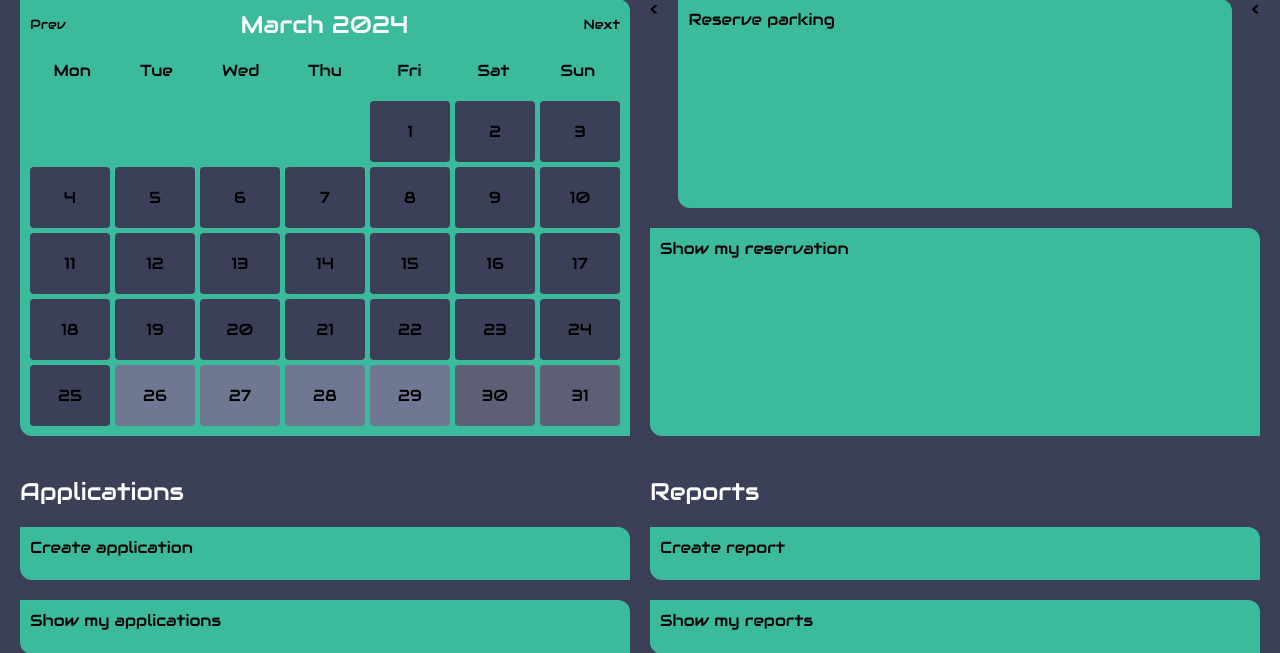
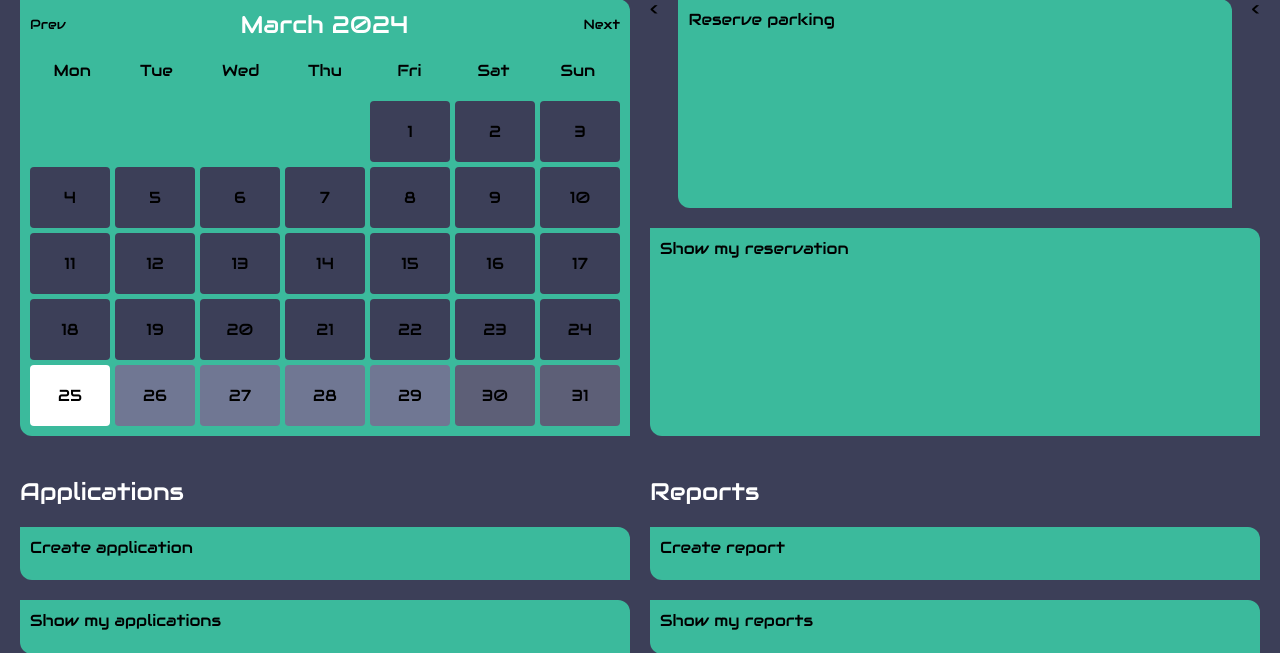
Before and after one commit to SzymonPiatek/Intranet, a Django app: page / in a window 1280 px wide. Shown: the part 152-805 px from the top of the page. Run offline with Django 5.2, Linux system fonts and the light colour scheme; the visitor is signed in with stand-in values (Sample User, id 1); data that the repository does not hold is empty; some libraries are stand-ins or nearby versions.

Commit message:
Fix calendar js

```diff
--- a/website/static/css/styles.css
+++ b/website/static/css/styles.css
@@ -184,6 +184,9 @@ footer .container .content .block .item .text {
 .calendar .days .day.past {
   background: #3C3F58;
 }
+.calendar .days .day.today {
+  background: #FFF;
+}
 
 * {
   box-sizing: border-box;
--- a/website/static/js/elements/calendar.js
+++ b/website/static/js/elements/calendar.js
@@ -31,7 +31,7 @@ document.addEventListener('DOMContentLoaded', function() {
             if ([6, 0].includes(new Date(year, month, i).getDay())) {
                 day.classList.add('weekend');
             }
-            if (new Date(year, month, i) < new Date()) {
+            if (new Date(year, month, i+1) < new Date()) {
                 day.classList.add('past');
             }
             daysContainer.appendChild(day);
--- a/website/static/scss/calendar.scss
+++ b/website/static/scss/calendar.scss
@@ -38,6 +38,9 @@
       &.past {
         background: $calendar-past-background;
       }
+      &.today {
+        background: $calendar-today-background;
+      }
     }
   }
 }
--- a/website/static/scss/colors.scss
+++ b/website/static/scss/colors.scss
@@ -20,6 +20,7 @@ $text-color-2: $color-7;
 $calendar-day-background: $color-3;
 $calendar-weekend-background: $color-4;
 $calendar-past-background: $color-1;
+$calendar-today-background: $color-5;
 
 $scrollbar-background: $color-4;
 $scrollbar-thumb-background: $color-8;
```
Also changed, not shown: 1 other file.
